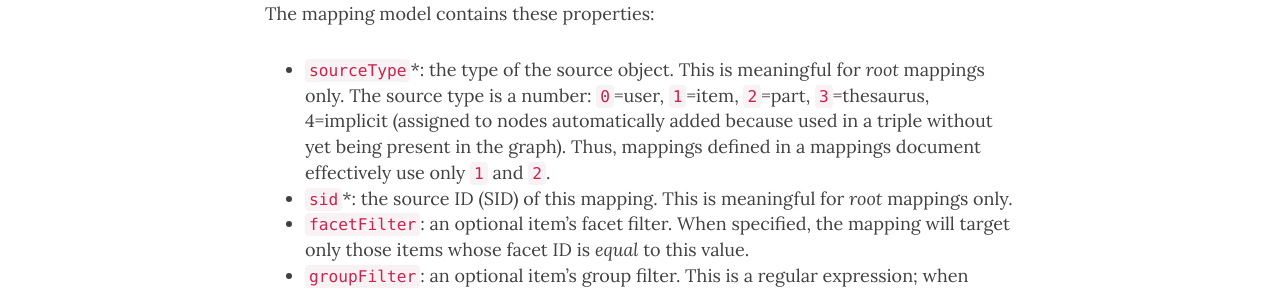
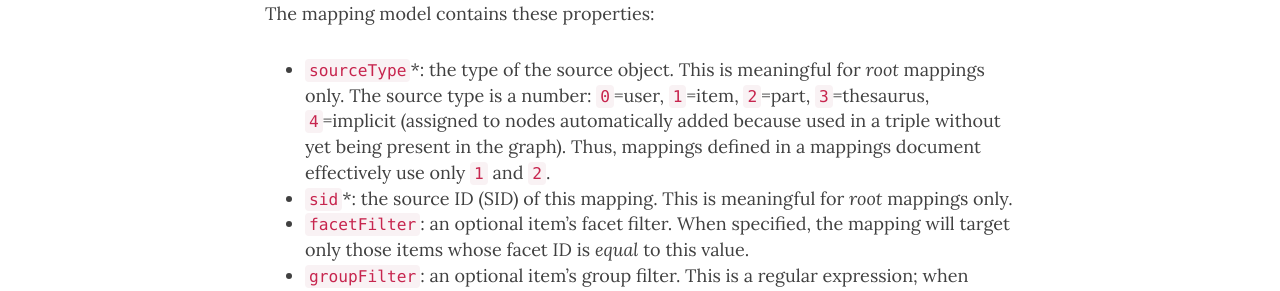
Before and after one commit to Myrmex/overview, a Jekyll site: the page built from cadmus/dev/concepts/graph-mappings.md, in a window 1280 px wide and 1400 px high, scrolled down 4174 px. Shown: the part 176-467 px from the top of the window. Built offline with Jekyll 4.4.1, drawn with Linux system fonts in a browser that asks for light colours; nearby versions of some CDN libraries; some of the changed text lies outside the part shown.

Commit message:
Minor fixes

```diff
--- a/cadmus/dev/concepts/graph-mappings.md
+++ b/cadmus/dev/concepts/graph-mappings.md
@@ -110,7 +110,7 @@ In turn, each mapping rule can include any number of _children rules_.
 
 The mapping model contains these properties:
 
-- `sourceType`\*: the type of the source object. This is meaningful for _root_ mappings only. The source type is a number: `0`=user, `1`=item, `2`=part, `3`=thesaurus, 4=implicit (assigned to nodes automatically added because used in a triple without yet being present in the graph). Thus, mappings defined in a mappings document effectively use only `1` and `2`.
+- `sourceType`\*: the type of the source object. This is meaningful for _root_ mappings only. The source type is a number: `0`=user, `1`=item, `2`=part, `3`=thesaurus, `4`=implicit (assigned to nodes automatically added because used in a triple without yet being present in the graph). Thus, mappings defined in a mappings document effectively use only `1` and `2`.
 - `sid`\*: the source ID (SID) of this mapping. This is meaningful for _root_ mappings only.
 - `facetFilter`: an optional item's facet filter. When specified, the mapping will target only those items whose facet ID is _equal_ to this value.
 - `groupFilter`: an optional item's group filter. This is a regular expression; when specified, the mapping will target only those items whose group ID _matches_ this expression.
@@ -132,7 +132,7 @@ Templates are extensively used in mappings to build _node identifiers_ and _trip
 A template is just a text with any number of _placeholders_, conventionally delimited by braces `{}`, where the opening brace is followed by a single character, representing the placeholder type, as follows:
 
 1. `{@...}` = **[expression](#expressions)**: this represents the expression used to select some source data for the mapping.
-2. `{?...}` = **[node key](#node-keys) the key for a previously emitted node, eventually suffixed.
+2. `{?...}` = **[node key](#node-keys)** the key for a previously emitted node, eventually suffixed.
 3. `{$...}` = **[metadata](#metadata)** any metadata set during the mapping process.
 4. `{!...}` = **[macro](#macros)**: the output of a custom function, receiving the current data context from the source, and returning a string or null.
 
```
Also changed, not shown: other parts of cadmus/dev/concepts/graph-mappings.md (+2 -0 lines), cadmus/dev/concepts/graph.md (+1 -0 lines).
